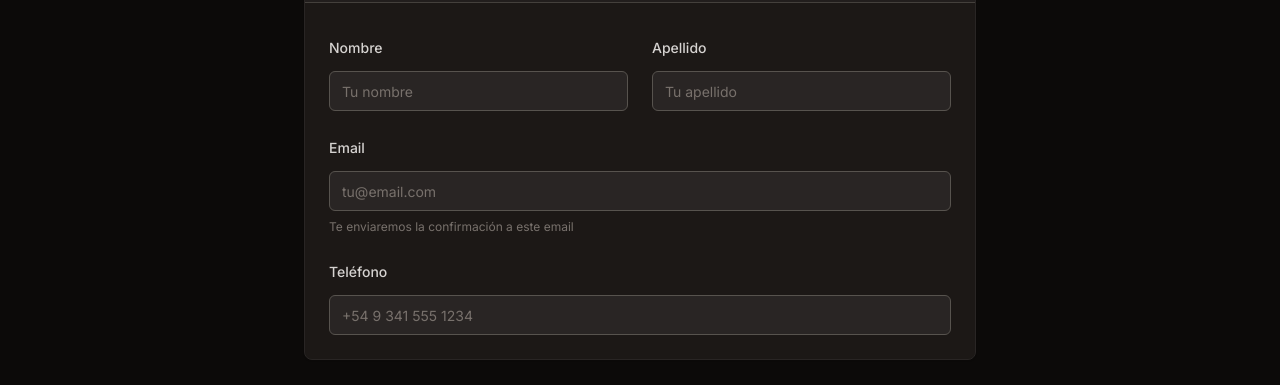
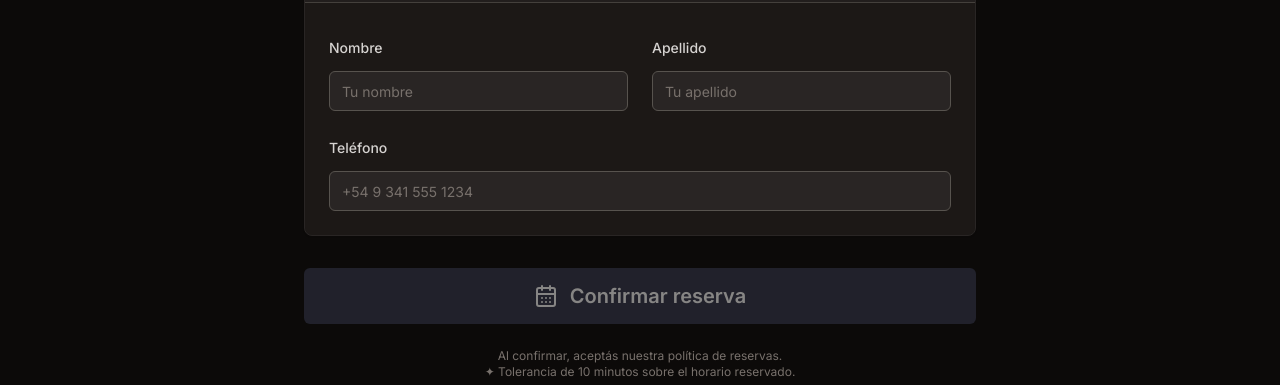
Before and after one commit to JIA2004/ReservasTrainera, a Next.js app: page /reservar in a window 1280 px wide. Shown: the part 1048-1433 px from the top of the page. Built offline with nearby package versions, Linux system fonts and the light colour scheme; no server answers.

Commit message:
remove: eliminar campo email del formulario de reserva

```diff
--- a/app/reservar/page.tsx
+++ b/app/reservar/page.tsx
@@ -27,7 +27,8 @@ export default function ReservarPage() {
   const [comensales, setComensales] = useState<string>('2');
   const [nombre, setNombre] = useState('');
   const [apellido, setApellido] = useState('');
-  const [email, setEmail] = useState('');
+  // Email removed from UI - using placeholder for API compatibility
+const emailPlaceholder = '';
   const [telefono, setTelefono] = useState('');
 
   // Data state
@@ -97,12 +98,6 @@ export default function ReservarPage() {
       return;
     }
 
-    const emailRegex = /^[^\s@]+@[^\s@]+\.[^\s@]+$/;
-    if (!emailRegex.test(email)) {
-      setError('Por favor ingresa un email válido');
-      return;
-    }
-
     const telefonoRegex = /^\+?[0-9\s\-()]{8,20}$/;
     if (!telefonoRegex.test(telefono)) {
       setError('Por favor ingresa un teléfono válido');
@@ -123,7 +118,6 @@ export default function ReservarPage() {
         body: JSON.stringify({
           nombre,
           apellido,
-          email,
           telefono,
           fecha: format(selectedDate, 'yyyy-MM-dd'),
           hora: selectedHora,
@@ -388,21 +382,6 @@ export default function ReservarPage() {
                     </div>
                   </div>
                   <div>
-                    <Label htmlFor="email" className="text-stone-300 font-medium">Email</Label>
-                    <Input
-                      id="email"
-                      type="email"
-                      value={email}
-                      onChange={(e) => setEmail(e.target.value)}
-                      placeholder="tu@email.com"
-                      required
-                      className="mt-3 border-stone-600 bg-stone-800 text-white placeholder:text-stone-500"
-                    />
-                    <p className="text-xs text-stone-500 mt-2">
-                      Te enviaremos la confirmación a este email
-                    </p>
-                  </div>
-                  <div>
                     <Label htmlFor="telefono" className="text-stone-300 font-medium">Teléfono</Label>
                     <Input
                       id="telefono"
```
